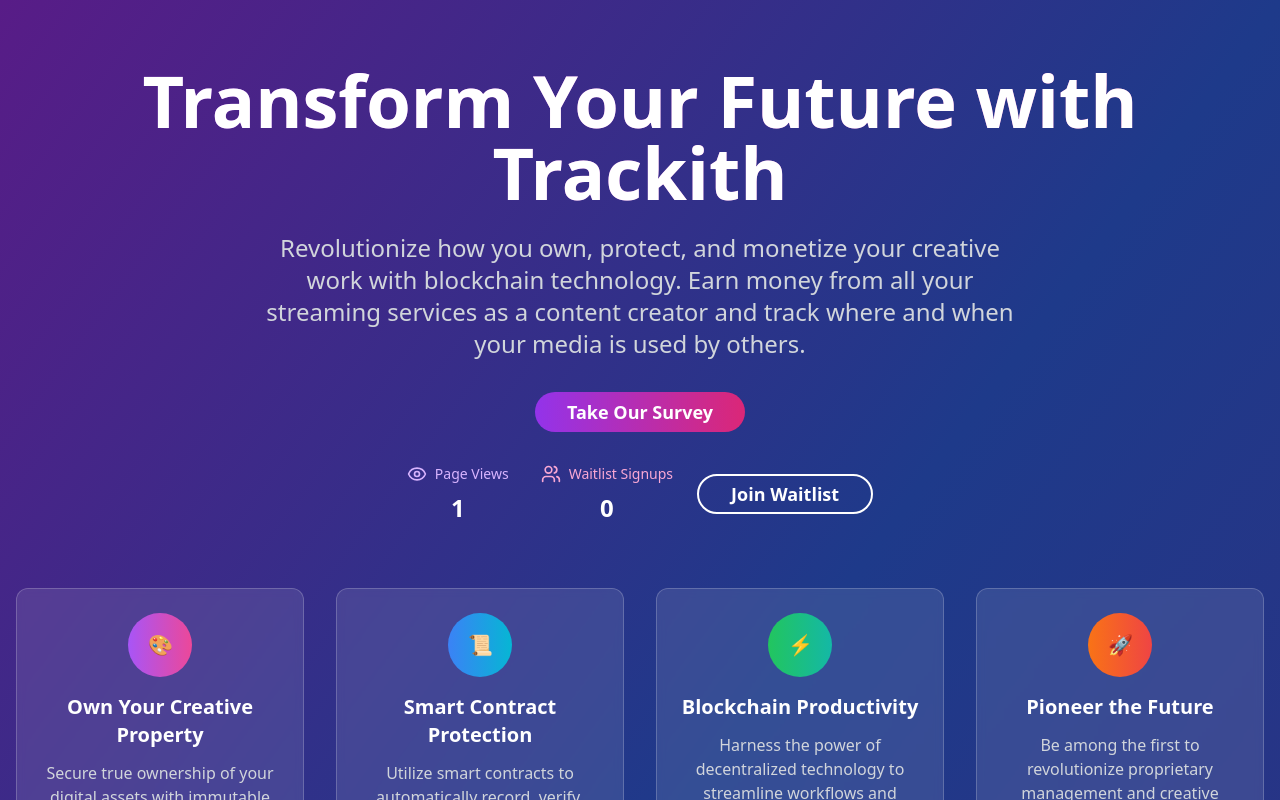
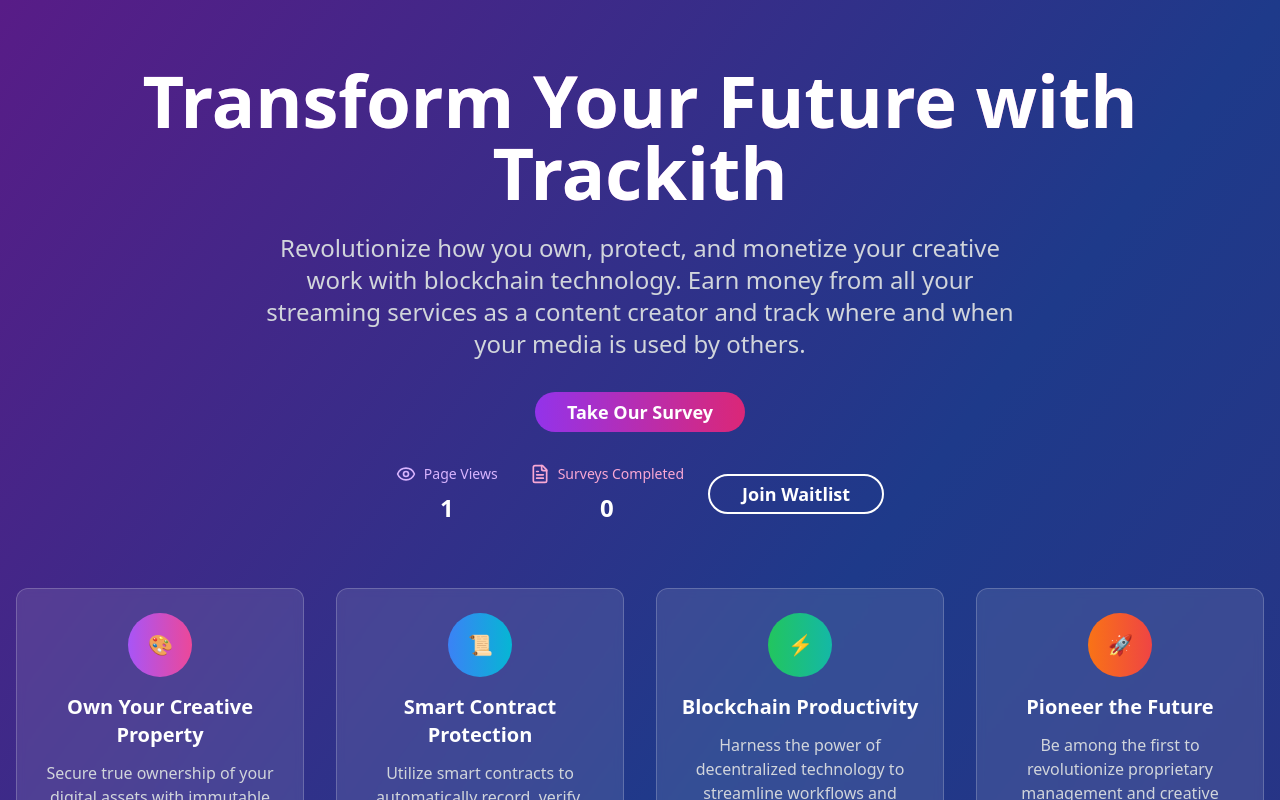
Before and after one commit to trackith/future-footer-forge, a React (Vite) app: page / in a window 1280 px wide. Shown: the top 800 px of the page. Built offline with nearby package versions, Linux system fonts and the light colour scheme.

Commit message:
Refactor: Update waitlist counter
Update the waitlist counter to reflect survey completions and rename "Waitlist Signups" to "Surveys Completed".

```diff
--- a/src/components/Waitlist.tsx
+++ b/src/components/Waitlist.tsx
@@ -1,10 +1,11 @@
+
 import React, { useState, useEffect } from 'react';
 import { Button } from "@/components/ui/button";
 import { Input } from "@/components/ui/input";
 import { Label } from "@/components/ui/label";
 import { Dialog, DialogContent, DialogDescription, DialogHeader, DialogTitle, DialogTrigger } from "@/components/ui/dialog";
 import { toast } from "@/components/ui/use-toast";
-import { Users, Eye } from "lucide-react";
+import { Users, Eye, FileText } from "lucide-react";
 
 const Waitlist = () => {
   const [email, setEmail] = useState('');
@@ -110,8 +111,8 @@ const Waitlist = () => {
           </div>
           <div className="text-center">
             <div className="flex items-center justify-center gap-2 text-pink-300 mb-2">
-              <Users size={20} />
-              <span className="text-sm font-medium">Waitlist Signups</span>
+              <FileText size={20} />
+              <span className="text-sm font-medium">Surveys Completed</span>
             </div>
             <div className="text-2xl font-bold text-white">{waitlistCount.toLocaleString()}</div>
           </div>
```
